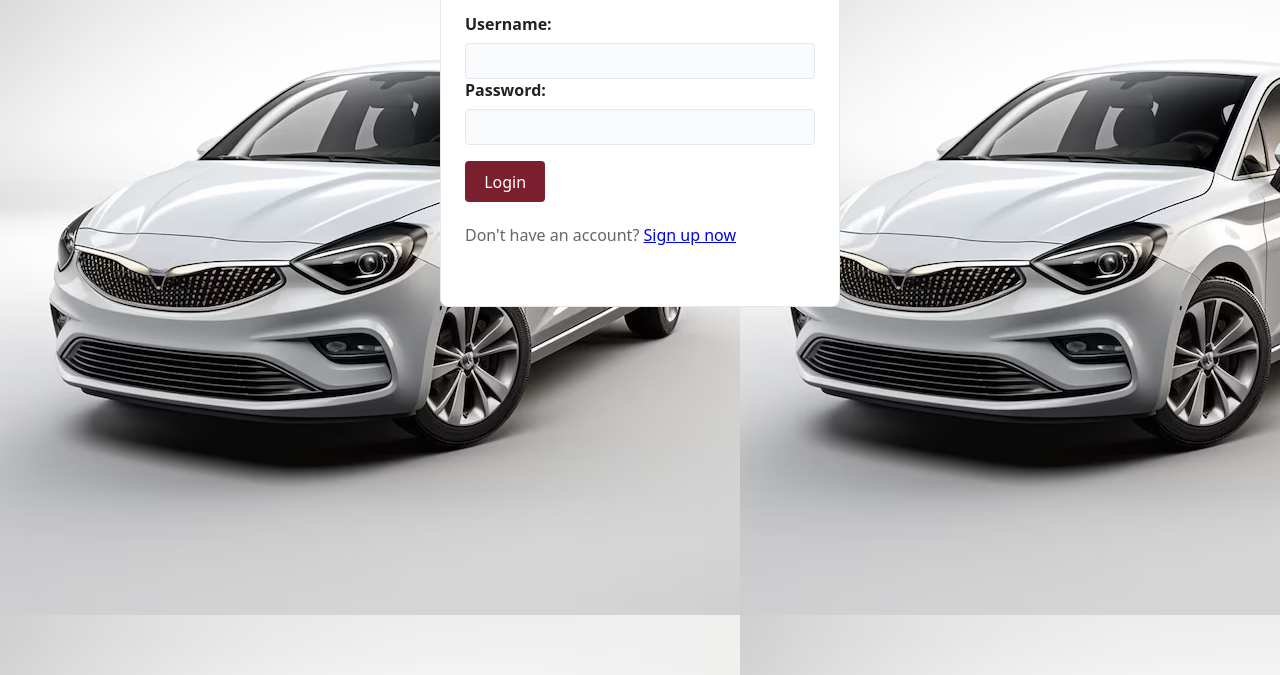
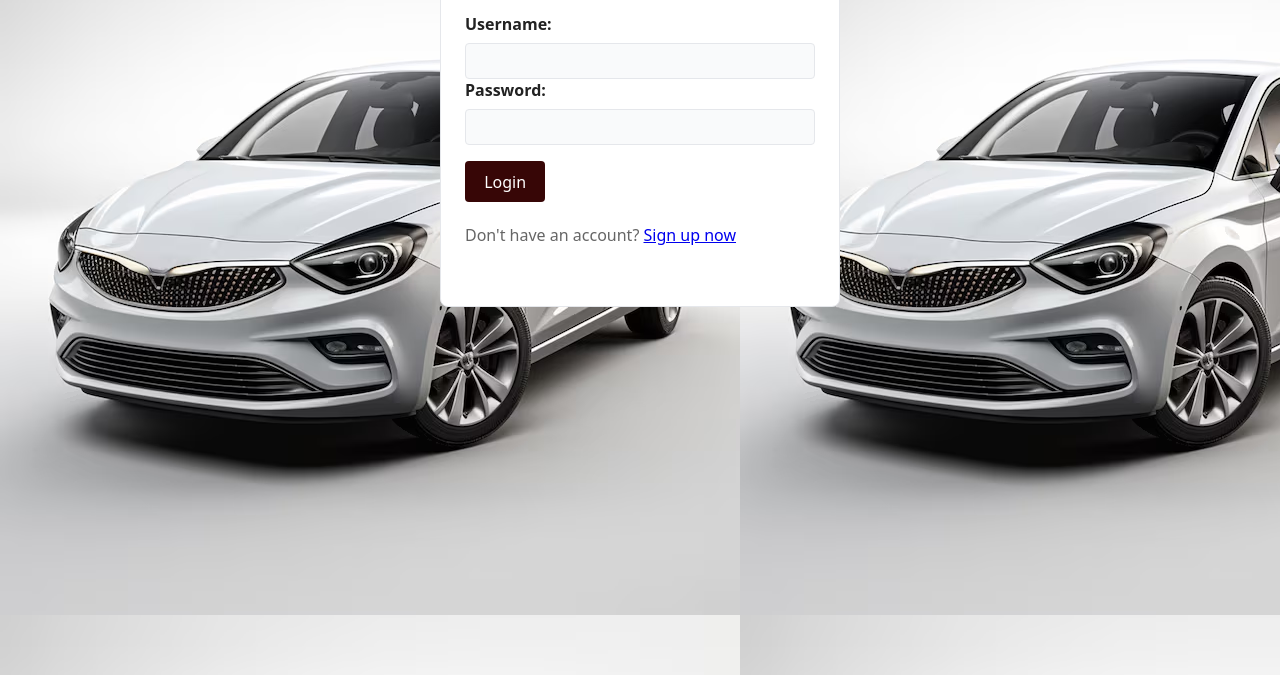
Before and after one commit to Mayorsearch/Swiftcars-website, a plain HTML site: page profile.html in a window 1280 px wide. In both pictures the pointer is over the button "Login". Shown: the part 125-800 px from the top of the page. Drawn offline with Linux system fonts and the light colour scheme; a web font is replaced by a local one.

Commit message:
tttvgvgkyyyugkly

```diff
--- a/index.css
+++ b/index.css
@@ -695,7 +695,7 @@ body {
   cursor: pointer;
 }
 
-/* .profile-container button:hover { */
+.profile-container button:hover {
   background: var(--muted-weak);
 }
 
```
